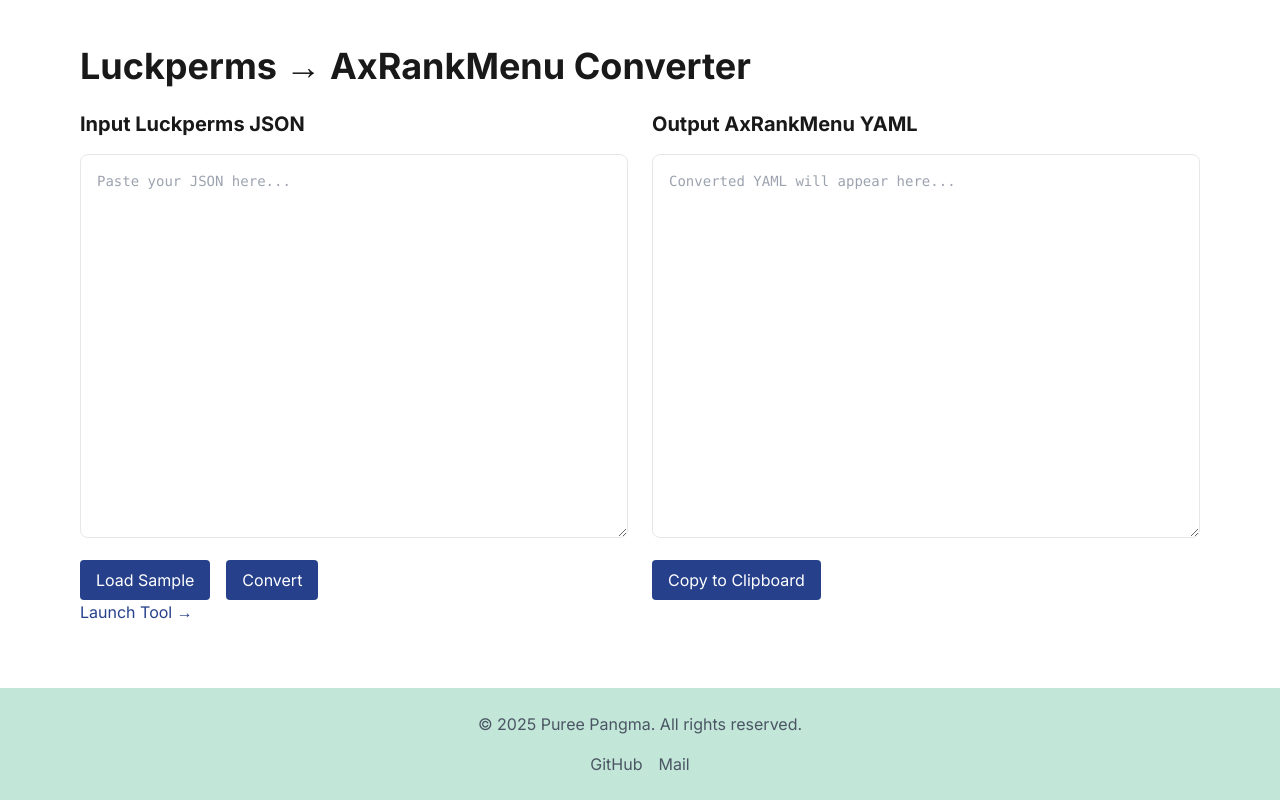
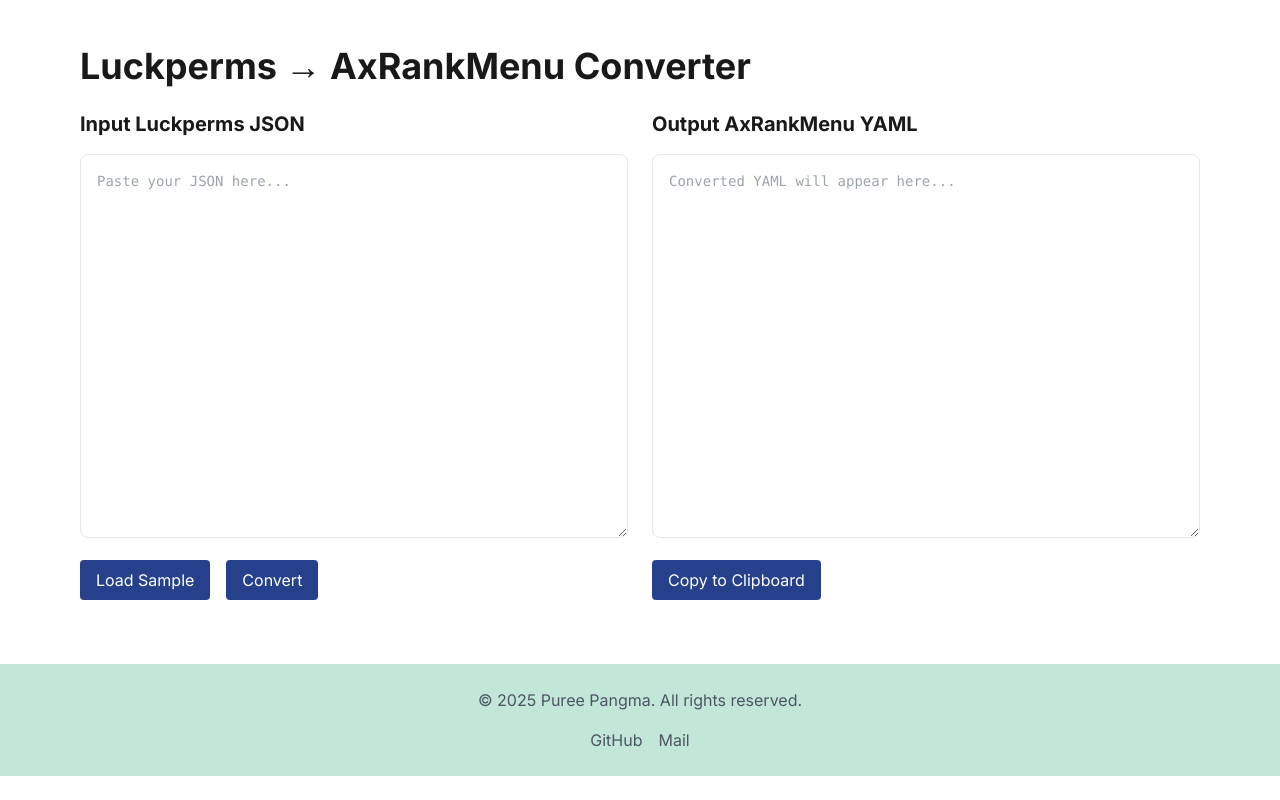
Before and after one commit to YusakiDev/Portfolio, a Next.js app: page /portfolio/tools/permission-converter in a window 1280 px wide. Shown: the part 698-1498 px from the top of the page. After the commit the page ends 1474 px from the top, so only its background shows below. Built offline with nearby package versions, Linux system fonts and the light colour scheme.

Commit message:
Fix Launch Tool

```diff
--- a/src/app/tools/permission-converter/page.tsx
+++ b/src/app/tools/permission-converter/page.tsx
@@ -79,9 +79,6 @@ export default function PermissionConverter() {
                     className="hidden col-span-full p-4 bg-red-100 text-red-700 rounded-lg"
                 />
             </div>
-            <a href="/tools/permission-converter" className="text-brand-link hover:text-brand-link-hover">
-                Launch Tool →
-            </a>
         </div>
     );
 }
```
